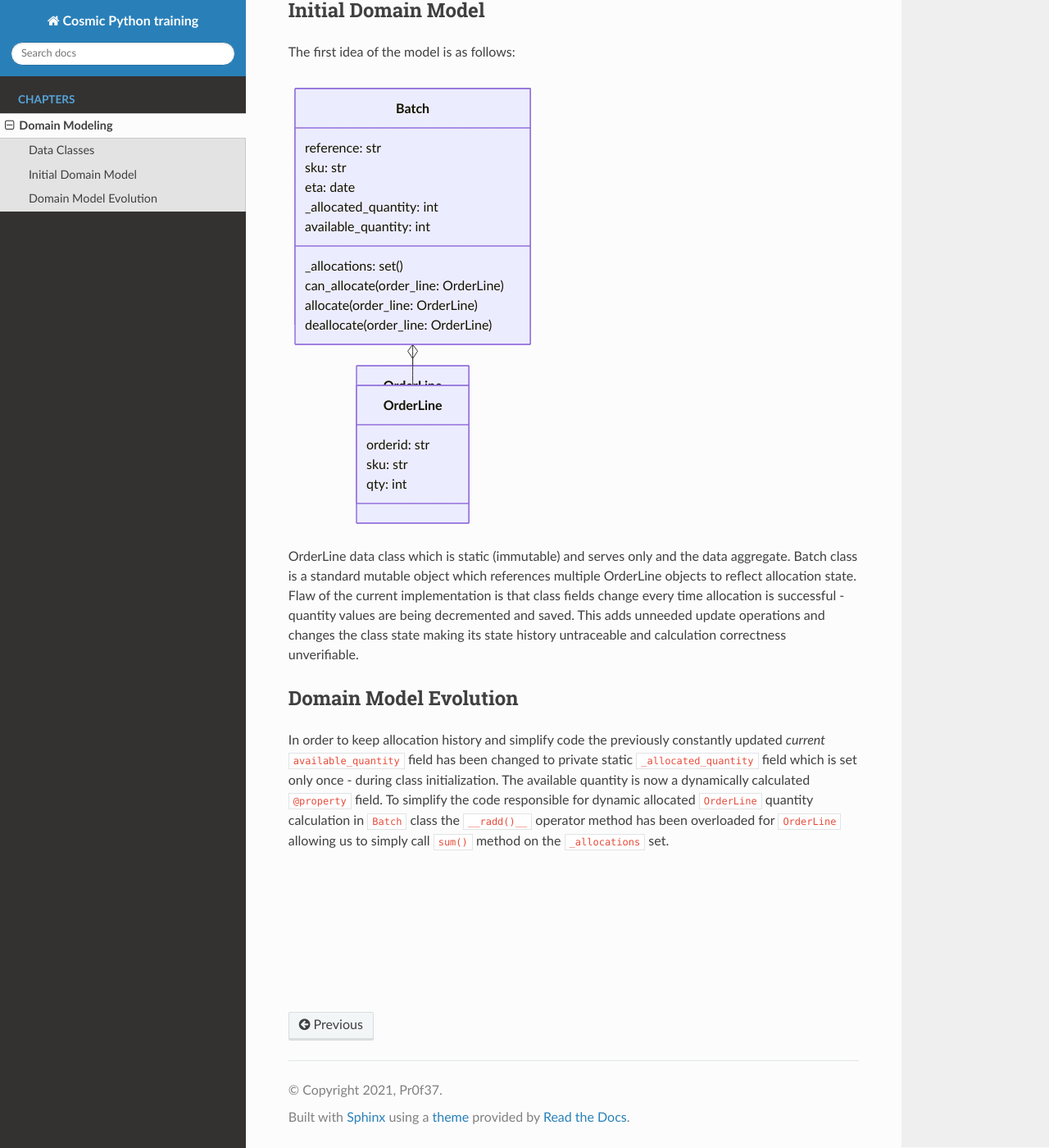
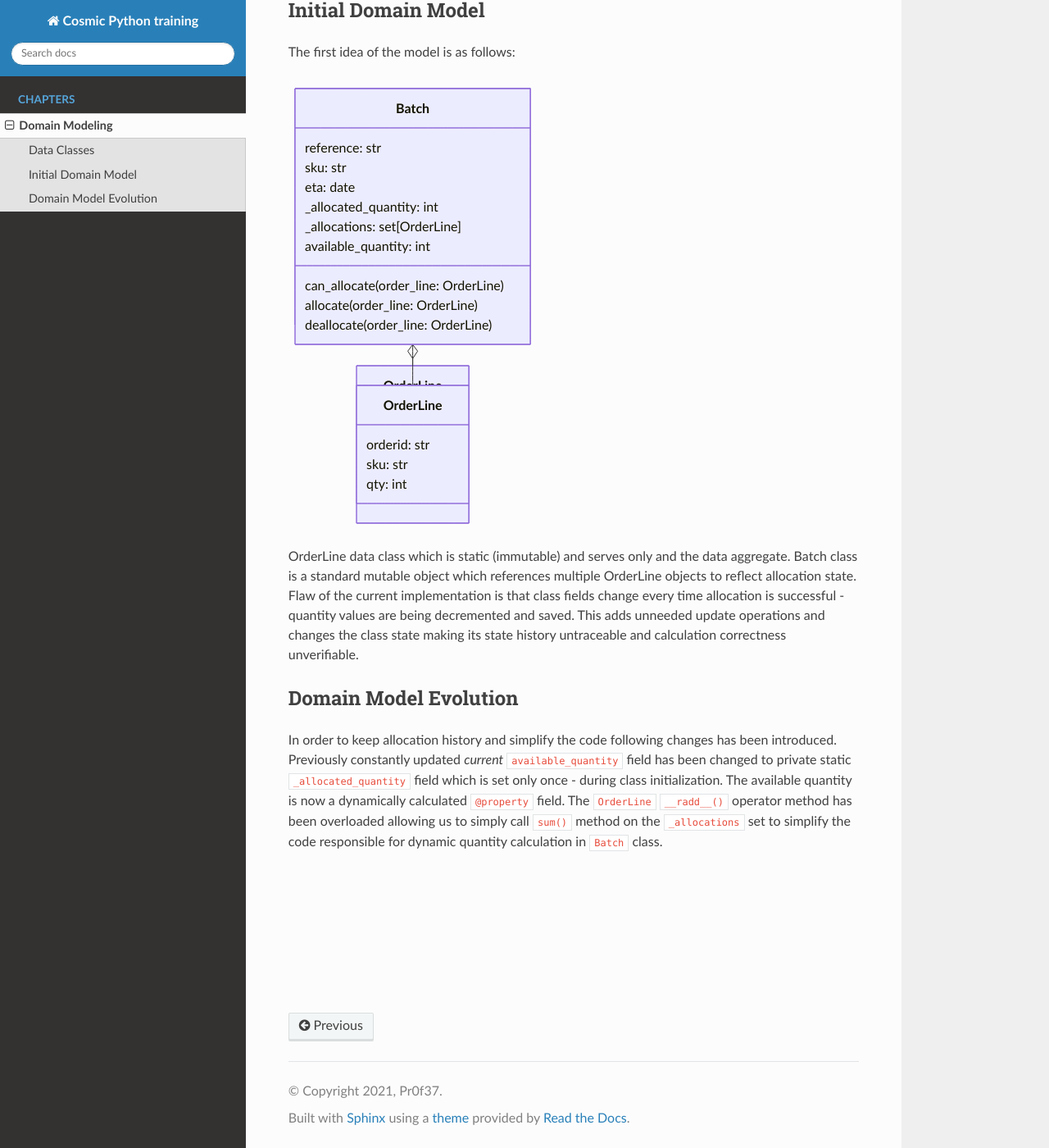
Before and after one commit to pr0f37/cosmic_python, a Sphinx documentation site: the page built from docs/source/domain_modeling.rst, in a window 1280 px wide and 1400 px high, scrolled down 463 px. Shown: the whole window at 82% size. Built offline with Sphinx 7.4.7 and the Read the Docs theme 2.0.0, drawn with Linux system fonts in a browser that asks for light colours; some of the changed text lies outside the part shown.

Commit message:
Domain model evolution - small correction II

```diff
--- a/docs/source/domain_modeling.rst
+++ b/docs/source/domain_modeling.rst
@@ -9,7 +9,7 @@
 ------------
 They should be used to represent static objects with no behavior.
 
-* ``@dataclass`` decorator in python introduces several optimizations for class objects. For example it automatically adds ``__init__()`` method initializing all the class fields.
+* ``@dataclass`` decorator in python introduces several optimizations for class objects. For example it automatically adds ``__init__()`` method initializing all the class fields
 * ``@dataclass(frozen=True)`` makes the class fields immutable
 
 
@@ -31,7 +31,7 @@
             sku: str
             eta: date
             available_quantity: int
-            allocations: set
+            allocations: set[OrderLine]
             can_allocate(order_line: OrderLine)
             allocate(order_line: OrderLine)
             deallocate(order_line: OrderLine)
@@ -44,11 +44,12 @@
 
 Domain Model Evolution
 ----------------------
-In order to keep allocation history and simplify code the previously constantly updated *current* ``available_quantity`` field
+In order to keep allocation history and simplify the code following changes has been introduced.
+Previously constantly updated *current* ``available_quantity`` field
 has been changed to private static ``_allocated_quantity`` field which is set  only once - during class initialization.
-The available quantity is now a dynamically calculated ``@property`` field. To simplify the code responsible for dynamic allocated ``OrderLine``
-quantity calculation in ``Batch`` class the ``__radd()__`` operator method has been overloaded for ``OrderLine`` allowing us to simply
-call ``sum()`` method on the ``_allocations`` set.
+The available quantity is now a dynamically calculated ``@property`` field. The ``OrderLine`` ``__radd__()`` operator method has been overloaded allowing us to simply
+call ``sum()`` method on the ``_allocations`` set to simplify the code responsible for dynamic
+quantity calculation in ``Batch`` class.
 
 .. mermaid::
 
@@ -64,7 +65,7 @@
             sku: str
             eta: date
             _allocated_quantity: int
-            _allocations: set()
+            _allocations: set[OrderLine]
             available_quantity: int
             can_allocate(order_line: OrderLine)
             allocate(order_line: OrderLine)
```
